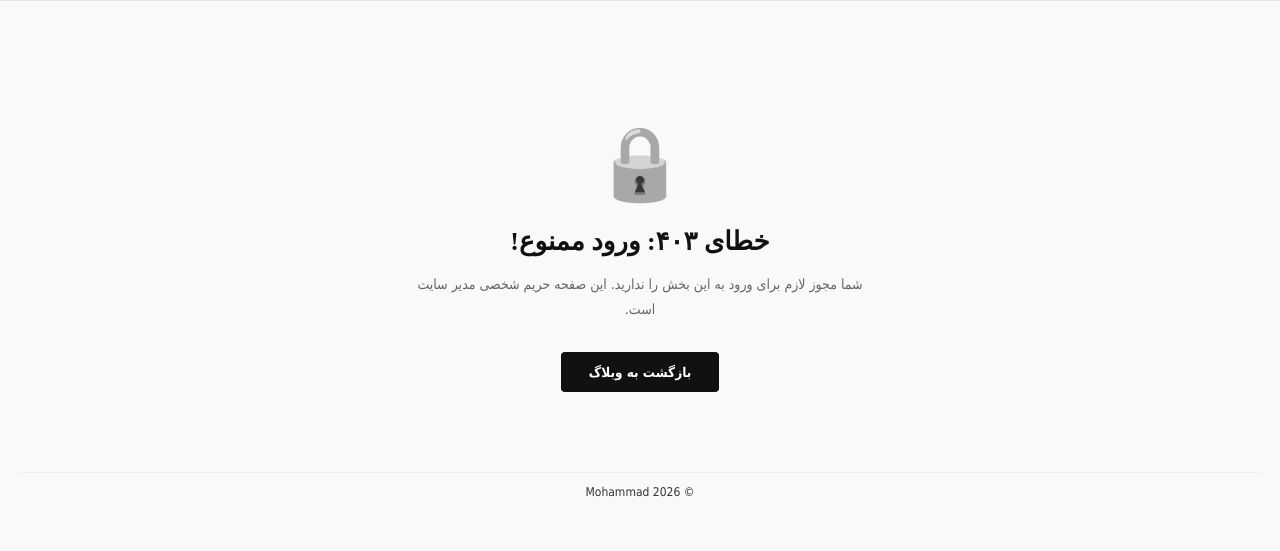
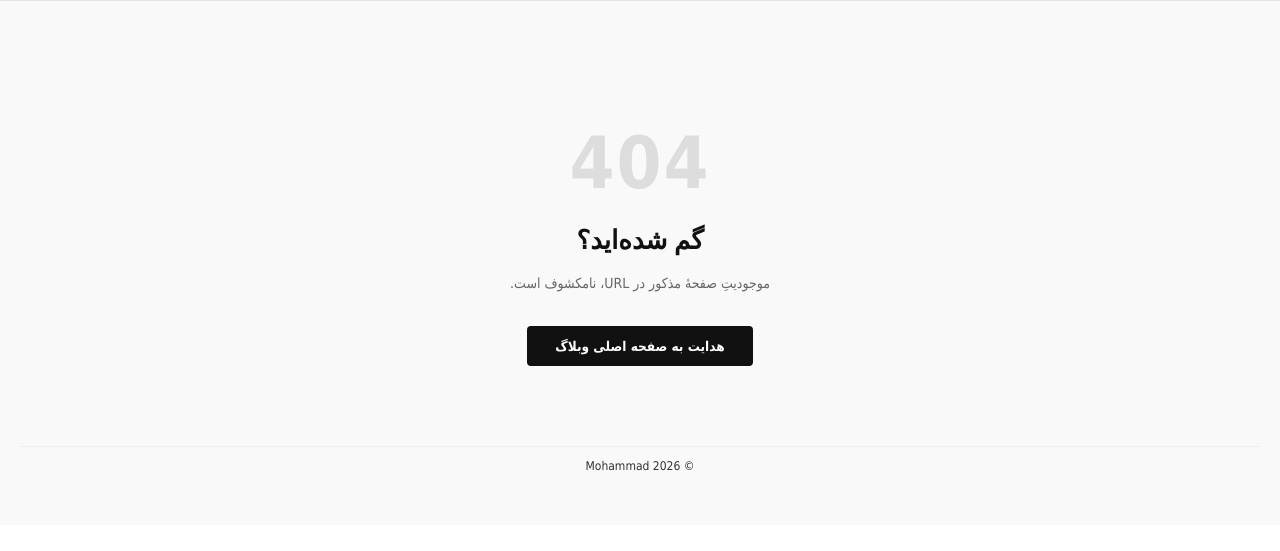
Before and after one commit to MimSkywalker/My-Weblog, a Django app: template templates/404.html in a window 1280 px wide. Shown: the part 412-963 px from the top of the page. After the commit the page ends 883 px from the top, so only its background shows below. Run offline with Django 5.2, Linux system fonts and the light colour scheme; the template is opened without the code that fills it, so the values that code supplies are empty; some libraries are stand-ins or nearby versions.

Commit message:
Update 404 page

```diff
--- a/templates/404.html
+++ b/templates/404.html
@@ -1,26 +1,20 @@
-{% extends "base.html" %}
-{% load static %}
+{% extends 'base.html' %}
 
-{% block title %}دسترسی محدود شده | ۴۰۳{% endblock %}
-
-{% block extra_css %}
-<link rel="stylesheet" href="{% static 'core/css/fonts.css' %}">
-{% endblock %}
+{% block title %}صفحه پیدا نشد | ۴۰۴{% endblock %}
 
 {% block content %}
 <div style="max-width: 500px; margin: 80px auto; text-align: center; padding: 0 20px; font-family: Tahoma, sans-serif; direction: rtl;">
 
-    <div style="font-size: 72px; margin-bottom: 20px; filter: grayscale(100%);">🔒</div>
+    <div style="font-size: 72px; margin-bottom: 20px; font-weight: bold; color: #ddd; letter-spacing: 2px;">404</div>
 
-    <h1 style="font-size: 26px; font-weight: bold; color: #111; margin-bottom: 15px;">خطای ۴۰۳: ورود ممنوع!</h1>
+    <h1 style="font-size: 26px; font-weight: bold; color: #111; margin-bottom: 15px;">گم شده‌اید؟</h1>
 
     <p style="line-height: 1.8; color: #666; font-size: 14px; margin-bottom: 30px;">
-        شما مجوز لازم برای ورود به این بخش را ندارید. این صفحه حریم شخصی مدیر سایت است.
-    </p>
+       موجودیتِ صفحۀ مذکور در URL، نامکشوف است.    </p>
 
     <div>
-        <a href="{% url 'blog:blog' %}" style="background-color: #111; color: #fff; text-decoration: none; padding: 12px 28px; border-radius: 4px; font-size: 13.5px; font-weight: bold; display: inline-block; transition: background 0.2s;">
-            بازگشت به وبلاگ
+        <a href="{% url 'blog:blog' %}" style="background-color: #111; color: #fff; text-decoration: none; padding: 12px 28px; border-radius: 4px; font-size: 13.5px; font-weight: bold; display: inline-block;">
+            هدایت به صفحه اصلی وبلاگ
         </a>
     </div>
 
```
